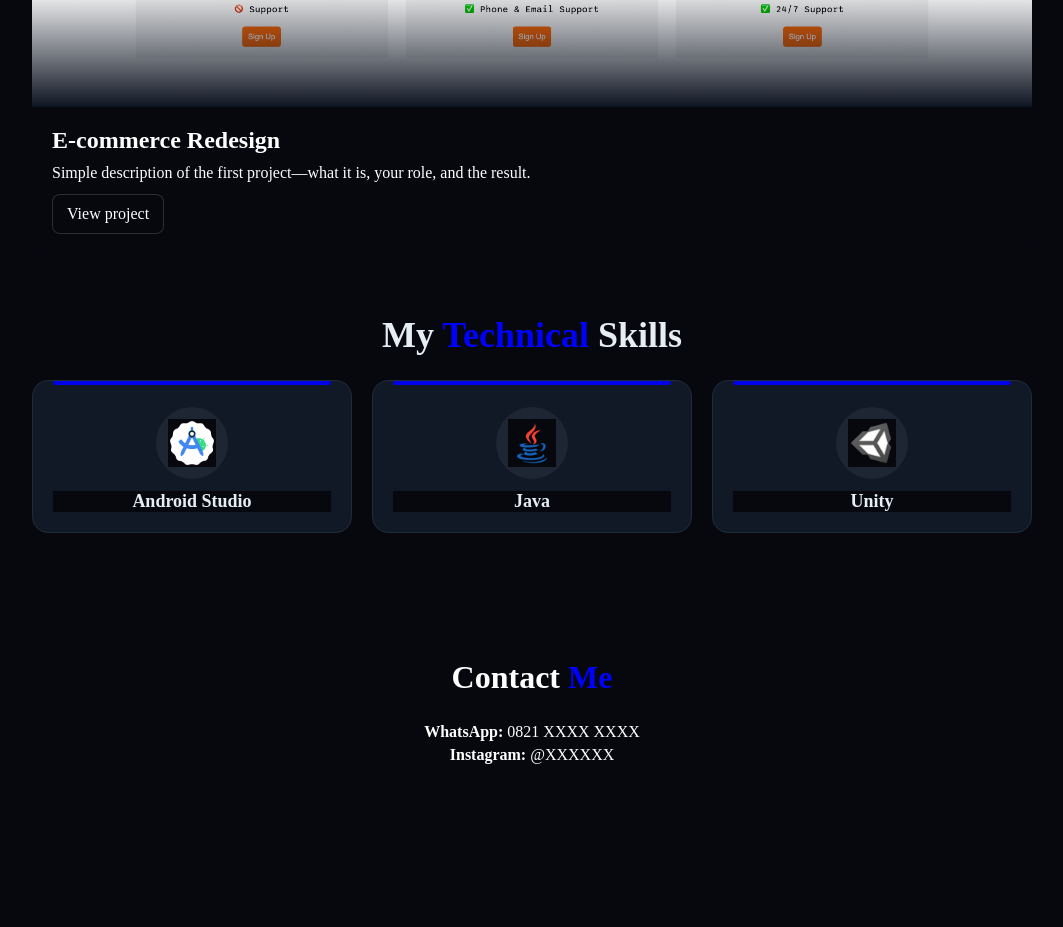
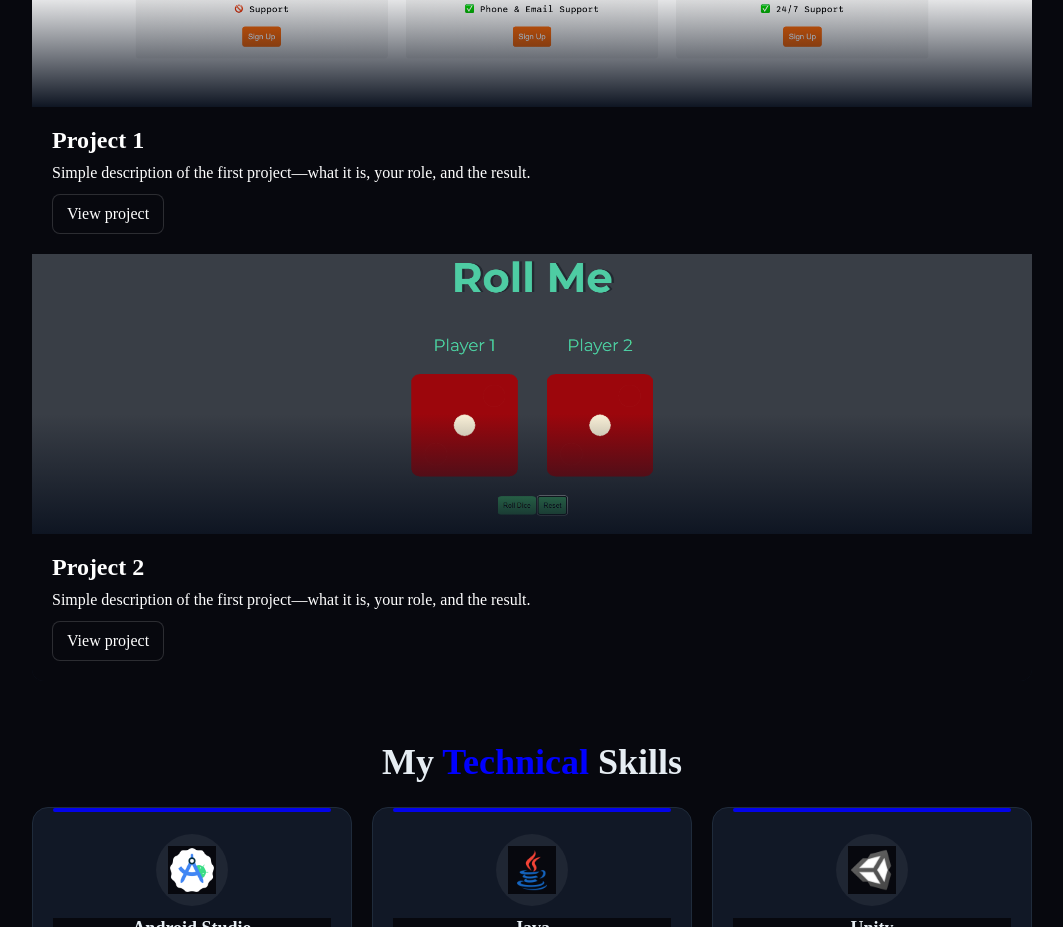
Before and after one commit to Corvus2211/Portfolio-1, a plain HTML site: page index.html in a window 1280 px wide. Shown: the part 1440-2367 px from the top of the page, without its empty margins (108-1171 px from the left). Before the commit the page ends 2217 px from the top, so only its background shows below. Drawn offline with Linux system fonts and the light colour scheme.

Commit message:
18_9_2025

```diff
--- a/index.html
+++ b/index.html
@@ -50,9 +50,18 @@
             <img src="img/GoalLarge.png" alt="Project screenshot">
         </div>
         <div class="project-body">
-            <h3 class="h3">E-commerce Redesign</h3>
+            <h3 class="h3">Project 1</h3>
             <p>Simple description of the first project—what it is, your role, and the result.</p>
             <a class="btn" href="https://corvus2211.github.io/tugas-web-1/">View project</a>
+        </div>
+
+        <div class="project-media">
+            <img src="img/Prj2.png" alt="Project screenshot">
+        </div>
+        <div class="project-body">
+            <h3 class="h3">Project 2</h3>
+            <p>Simple description of the first project—what it is, your role, and the result.</p>
+            <a class="btn" href="https://corvus2211.github.io/tugas-lab-2/">View project</a>
         </div>
     </div>
 
```
Also changed, not shown: img/Prj2.png (added).
